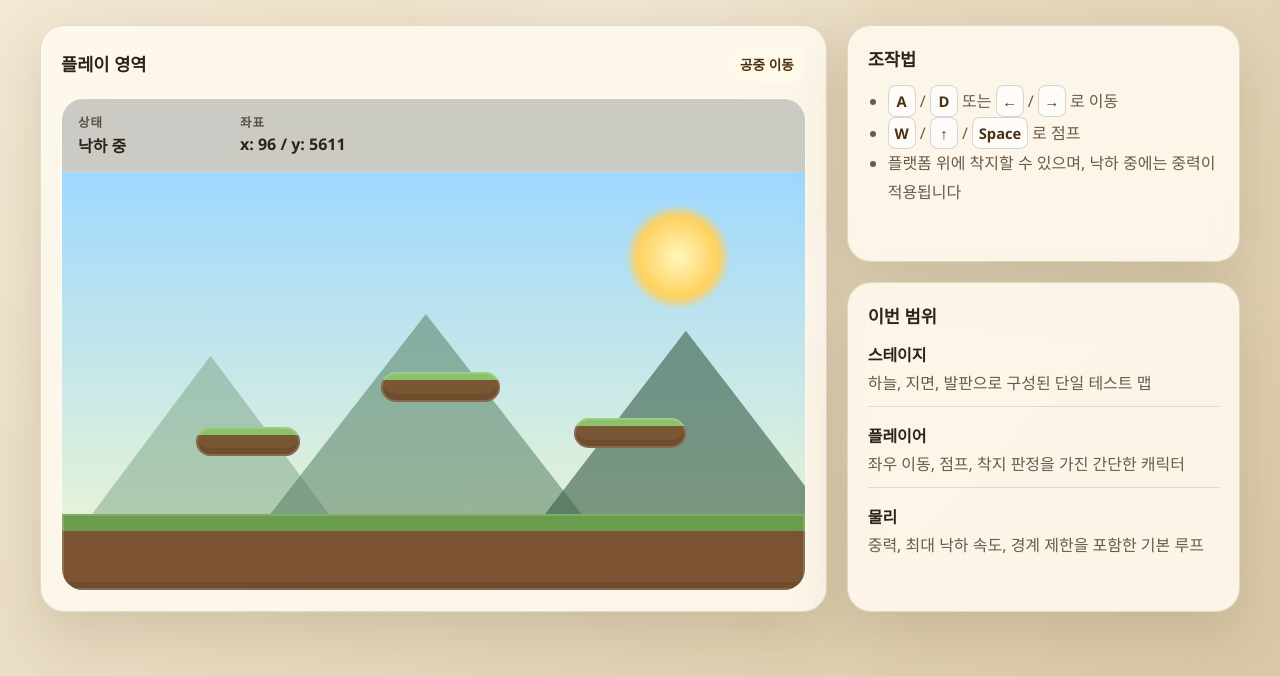
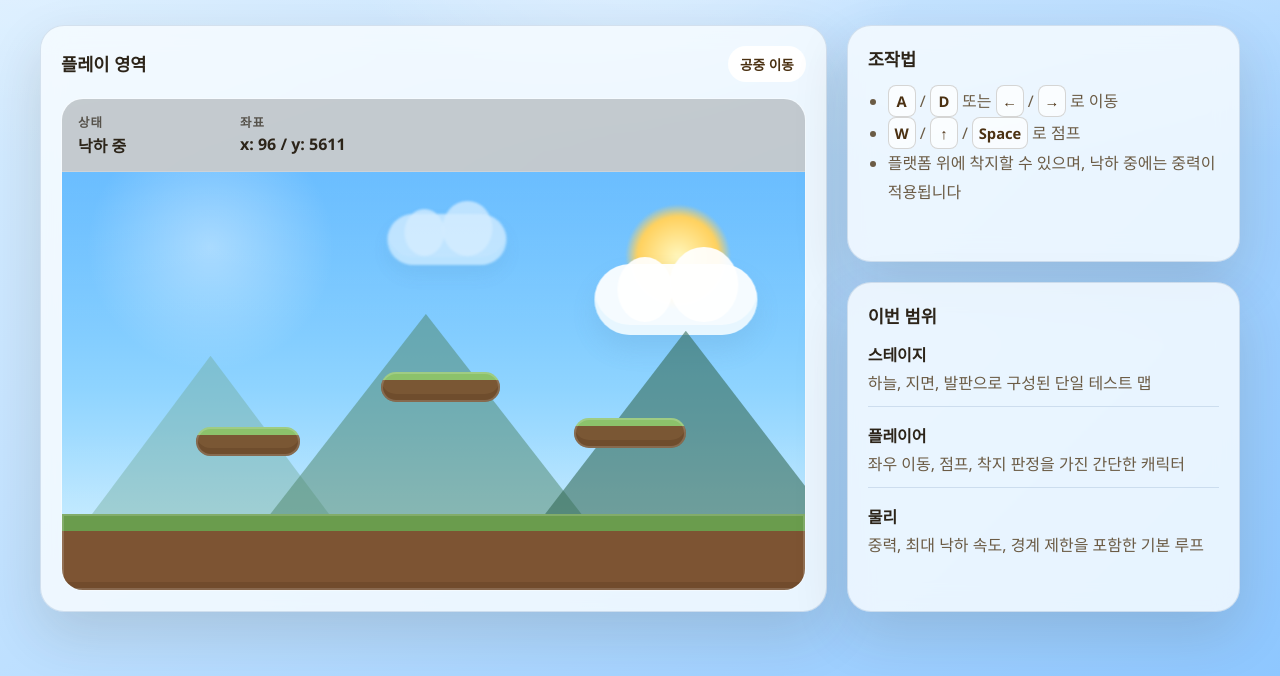
Before and after one commit to IncleRepo/-RPG, a website built with Vite: page index.html in a window 1280 px wide. Shown: the part 214-890 px from the top of the page. Built offline with nearby package versions, Linux system fonts and the light colour scheme.

Commit message:
feat: [Feature] 배경에 구름 추가

```diff
--- a/index.html
+++ b/index.html
@@ -43,6 +43,16 @@
             <div class="stage" id="stage" aria-label="플레이어 이동 스테이지">
               <div class="stage-backdrop">
                 <div class="sun"></div>
+                <div class="cloud-layer cloud-layer-far" aria-hidden="true">
+                  <div class="cloud cloud-far-1"></div>
+                  <div class="cloud cloud-far-2"></div>
+                  <div class="cloud cloud-far-3"></div>
+                </div>
+                <div class="cloud-layer cloud-layer-near" aria-hidden="true">
+                  <div class="cloud cloud-near-1"></div>
+                  <div class="cloud cloud-near-2"></div>
+                  <div class="cloud cloud-near-3"></div>
+                </div>
                 <div class="mountain mountain-far"></div>
                 <div class="mountain mountain-mid"></div>
                 <div class="mountain mountain-near"></div>
--- a/src/styles/main.css
+++ b/src/styles/main.css
@@ -1,15 +1,16 @@
 :root {
-  --bg: #f5ecd8;
-  --bg-accent: #d9c8a6;
-  --surface: rgba(255, 250, 239, 0.88);
-  --surface-strong: rgba(255, 249, 234, 0.96);
-  --border: rgba(91, 66, 32, 0.16);
+  --bg: #dff1ff;
+  --bg-accent: #8ec7ff;
+  --surface: rgba(247, 252, 255, 0.84);
+  --surface-strong: rgba(255, 255, 255, 0.96);
+  --border: rgba(57, 98, 148, 0.16);
   --text: #2c2419;
   --muted: #6b5b45;
   --primary: #6b4b24;
   --primary-strong: #4b3112;
-  --stage-sky-top: #9ed8ff;
-  --stage-sky-bottom: #f4f8d0;
+  --stage-sky-top: #5eb8ff;
+  --stage-sky-mid: #8fd4ff;
+  --stage-sky-bottom: #d7f3ff;
   --stage-grass: #6a9c4d;
   --stage-dirt: #7d5433;
   --player-body: #c55d2d;
@@ -27,7 +28,8 @@ body {
   font-family: 'Segoe UI', sans-serif;
   color: var(--text);
   background:
-    radial-gradient(circle at top, rgba(255, 255, 255, 0.65), transparent 30%),
+    radial-gradient(circle at top, rgba(255, 255, 255, 0.72), transparent 32%),
+    linear-gradient(180deg, rgba(255, 255, 255, 0.45), transparent 42%),
     linear-gradient(135deg, var(--bg), var(--bg-accent));
 }
 
@@ -145,12 +147,22 @@ body {
   position: relative;
   aspect-ratio: 16 / 9;
   overflow: hidden;
-  background: linear-gradient(180deg, var(--stage-sky-top), var(--stage-sky-bottom));
+  background:
+    radial-gradient(circle at 20% 18%, rgba(255, 255, 255, 0.38), transparent 18%),
+    linear-gradient(
+      180deg,
+      var(--stage-sky-top) 0%,
+      var(--stage-sky-mid) 52%,
+      var(--stage-sky-bottom) 100%
+    );
 }
 
 .stage-backdrop {
   position: absolute;
   inset: 0;
+  background:
+    linear-gradient(180deg, rgba(255, 255, 255, 0.08), transparent 40%),
+    linear-gradient(180deg, transparent 62%, rgba(255, 255, 255, 0.16) 100%);
 }
 
 .sun {
@@ -164,6 +176,119 @@ body {
   filter: blur(1px);
 }
 
+.cloud-layer {
+  position: absolute;
+  inset: 0;
+  pointer-events: none;
+}
+
+.cloud {
+  --cloud-size: 18%;
+  --cloud-top: 20%;
+  --cloud-left: -24%;
+  --cloud-duration: 28s;
+  --cloud-delay: 0s;
+  --cloud-opacity: 0.92;
+  position: absolute;
+  top: var(--cloud-top);
+  left: var(--cloud-left);
+  width: var(--cloud-size);
+  aspect-ratio: 2.3 / 1;
+  border-radius: 999px;
+  background: rgba(255, 255, 255, var(--cloud-opacity));
+  box-shadow:
+    0 10px 18px rgba(93, 142, 181, 0.18),
+    inset 0 -8px 0 rgba(194, 233, 255, 0.28);
+  animation: cloud-drift var(--cloud-duration) linear infinite;
+  animation-delay: var(--cloud-delay);
+}
+
+.cloud::before,
+.cloud::after {
+  content: '';
+  position: absolute;
+  bottom: 18%;
+  border-radius: 50%;
+  background: inherit;
+}
+
+.cloud::before {
+  left: 14%;
+  width: 34%;
+  height: 92%;
+}
+
+.cloud::after {
+  right: 12%;
+  width: 42%;
+  height: 106%;
+}
+
+.cloud-layer-far {
+  opacity: 0.7;
+}
+
+.cloud-layer-far .cloud {
+  filter: blur(1px);
+}
+
+.cloud-layer-near .cloud {
+  box-shadow:
+    0 14px 24px rgba(93, 142, 181, 0.16),
+    inset 0 -10px 0 rgba(194, 233, 255, 0.28);
+}
+
+.cloud-far-1 {
+  --cloud-size: 20%;
+  --cloud-top: 16%;
+  --cloud-left: -22%;
+  --cloud-duration: 34s;
+  --cloud-delay: -12s;
+}
+
+.cloud-far-2 {
+  --cloud-size: 14%;
+  --cloud-top: 28%;
+  --cloud-left: -18%;
+  --cloud-duration: 42s;
+  --cloud-delay: -27s;
+  --cloud-opacity: 0.82;
+}
+
+.cloud-far-3 {
+  --cloud-size: 16%;
+  --cloud-top: 10%;
+  --cloud-left: -30%;
+  --cloud-duration: 38s;
+  --cloud-delay: -6s;
+  --cloud-opacity: 0.78;
+}
+
+.cloud-near-1 {
+  --cloud-size: 22%;
+  --cloud-top: 22%;
+  --cloud-left: -24%;
+  --cloud-duration: 24s;
+  --cloud-delay: -4s;
+}
+
+.cloud-near-2 {
+  --cloud-size: 18%;
+  --cloud-top: 34%;
+  --cloud-left: -14%;
+  --cloud-duration: 30s;
+  --cloud-delay: -18s;
+}
+
+.cloud-near-3 {
+  --cloud-size: 26%;
+  --cloud-top: 12%;
+  --cloud-left: -32%;
+  --cloud-duration: 27s;
+  --cloud-delay: -21s;
+  --cloud-opacity: 0.96;
+}
+
 .mountain {
   position: absolute;
   bottom: 18%;
@@ -175,21 +300,21 @@ body {
   left: 4%;
   width: 32%;
   height: 38%;
-  background: rgba(112, 154, 123, 0.45);
+  background: rgba(113, 170, 150, 0.42);
 }
 
 .mountain-mid {
   left: 28%;
   width: 42%;
   height: 48%;
-  background: rgba(82, 123, 95, 0.52);
+  background: rgba(76, 131, 104, 0.5);
 }
 
 .mountain-near {
   right: -3%;
   width: 38%;
   height: 44%;
-  background: rgba(58, 95, 75, 0.62);
+  background: rgba(51, 104, 83, 0.58);
 }
 
 .platform,
@@ -360,6 +485,16 @@ kbd {
   color: var(--muted);
 }
 
+@keyframes cloud-drift {
+  from {
+    transform: translateX(0);
+  }
+
+  to {
+    transform: translateX(148vw);
+  }
+}
+
 @media (max-width: 920px) {
   .page-shell {
     width: min(100% - 20px, 1200px);
```
